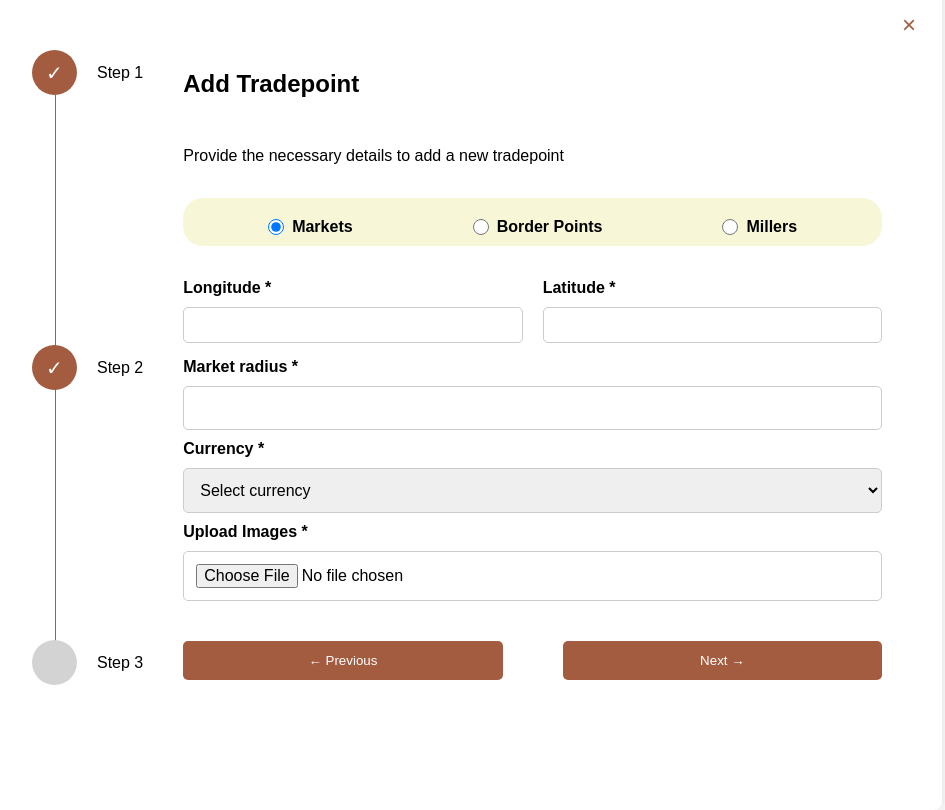
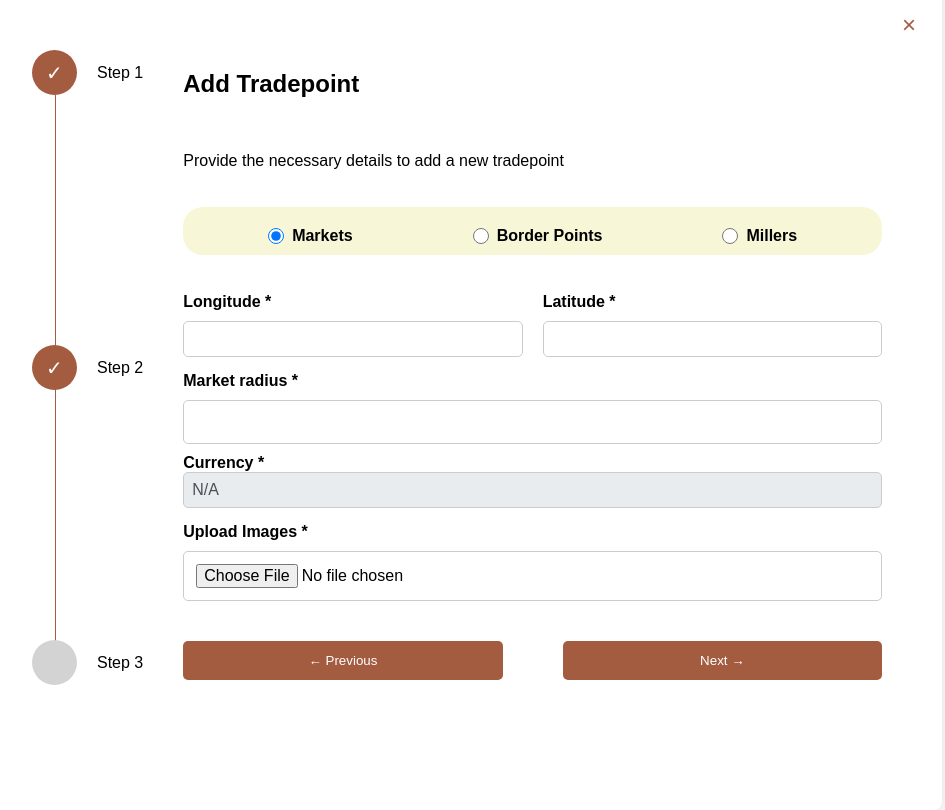
Before and after one commit to SimonAwiti/ratinapp, a PHP site: page /add_market2.php in a window 1280 px wide. Shown: the whole page, without its empty margins (183-1128 px from the left). Run offline with PHP 8.4, Linux system fonts and the light colour scheme; the visitor is signed in with stand-in values (Sample User, id 1).

Commit message:
resolved market selection of currency

```diff
--- a/base/add_market2.php
+++ b/base/add_market2.php
@@ -3,9 +3,31 @@ session_start();
 include '../admin/includes/config.php'; // Include database configuration
 
 // Redirect if session data is missing
-if (!isset($_SESSION['market_name'])) {
+if (!isset($_SESSION['market_name']) || !isset($_SESSION['country'])) {
     header('Location: add_market.php');
     exit;
+}
+
+// Get country from session
+$selected_country = $_SESSION['country'];
+$autofill_currency = '';
+
+// Define a mapping for countries to currencies
+$currency_map = [
+    'Kenya' => 'KES',
+    'Uganda' => 'UGX',
+    'Tanzania' => 'TZS',
+    'Rwanda' => 'RWF',
+    // Add more country-currency mappings as needed
+    // IMPORTANT: Ensure these country names exactly match what's stored in $_SESSION['country']
+];
+
+// Determine the currency to autofill
+if (isset($currency_map[$selected_country])) {
+    $autofill_currency = $currency_map[$selected_country];
+} else {
+    // Fallback if country is not in the map
+    $autofill_currency = 'N/A'; // Or a default currency like 'USD' if preferred
 }
 
 // Handle form submission
@@ -13,7 +35,8 @@ if ($_SERVER["REQUEST_METHOD"] == "POST") {
     $_SESSION['longitude'] = $_POST['longitude'];
     $_SESSION['latitude'] = $_POST['latitude'];
     $_SESSION['radius'] = $_POST['radius'];
-    $_SESSION['currency'] = $_POST['currency'];
+    // Directly use the autofilled currency, as there's no dropdown input for it
+    $_SESSION['currency'] = $autofill_currency;
 
     // Handle Image Upload (Using Commodity Image Handling Approach)
     $image_url = '';
@@ -39,11 +62,6 @@ if ($_SERVER["REQUEST_METHOD"] == "POST") {
     exit;
 }
 ?>
-
-
-
-<!-- Your HTML form would go here -->
-
 
 <!DOCTYPE html>
 <html lang="en">
@@ -226,7 +244,18 @@ if ($_SERVER["REQUEST_METHOD"] == "POST") {
             margin-top: 20px;
             gap: 60px; /* Adds space between the buttons */
         }
-
+        /* Style for the read-only currency text */
+        .currency-display {
+            padding: 8px;
+            border: 1px solid #ccc;
+            border-radius: 5px;
+            background-color: #e9ecef; /* Light grey background for read-only fields */
+            font-size: 1rem;
+            color: #495057;
+            margin-bottom: 15px; /* Match spacing of other form elements */
+            box-sizing: border-box; /* Include padding and border in width */
+            width: 100%; /* Take full width */
+        }
     </style>
 </head>
 <body>
@@ -255,7 +284,6 @@ if ($_SERVER["REQUEST_METHOD"] == "POST") {
                 <label><input type="radio" name="tradepoint"> Millers</label>
             </div>
             <form method="POST" action="add_market2.php" enctype="multipart/form-data">
-                <!-- Longitude & Latitude in one row -->
                 <div class="location-container">
                     <label for="longitude">Longitude *
                         <input type="text" id="longitude" name="longitude" required>
@@ -268,25 +296,17 @@ if ($_SERVER["REQUEST_METHOD"] == "POST") {
                 <label for="radius">Market radius *</label>
                 <input type="text" id="radius" name="radius" required>
 
-                <label for="currency">Currency *</label>
-                <select id="currency" name="currency" required>
-                    <option value="">Select currency</option>
-                    <option value="KES">KES</option>
-                    <option value="TSH">TSH</option>
-                </select>
-
-                <!-- Image Upload Section -->
+                <label>Currency *</label>
+                <div class="currency-display"><?= htmlspecialchars($autofill_currency) ?></div>
                 <label for="imageUpload">Upload Images *</label>
                 <input type="file" id="imageUpload" name="imageUpload" accept="image/*">
 
-                <!-- Progress Bar -->
                 <div class="progress-bar-container">
                     <div class="progress-bar" id="progressBar"></div>
                 </div>
 
-                <!-- Buttons on the same line -->
                 <div class="button-container">
-                    <button type="button" class="next-btn" onclick="window.location.href='addtradepoint.php'">&larr; Previous</button>
+                    <button type="button" class="next-btn" onclick="window.location.href='add_market.php'">&larr; Previous</button>
                     <button type="submit" class="next-btn">Next &rarr;</button>
                 </div>
             </form>
@@ -300,7 +320,10 @@ if ($_SERVER["REQUEST_METHOD"] == "POST") {
             const progressBar = document.getElementById("progressBar");
             const progressContainer = document.querySelector(".progress-bar-container");
 
-            preview.innerHTML = "";
+            // If you want to show image previews, you need a div with id="imagePreview" in your HTML
+            // For example, right after the imageUpload input: <div id="imagePreview"></div>
+            // For now, I'm commenting out the preview related lines if imagePreview doesn't exist
+            // preview.innerHTML = "";
             if (files.length === 0) return;
 
             progressContainer.style.display = "block";
@@ -313,6 +336,8 @@ if ($_SERVER["REQUEST_METHOD"] == "POST") {
                 const reader = new FileReader();
 
                 reader.onload = function(event) {
+                    // If you want image previews, uncomment and ensure #imagePreview exists
+                    /*
                     const imgDiv = document.createElement("div");
                     imgDiv.classList.add("preview-image");
                     imgDiv.innerHTML = `
@@ -320,6 +345,7 @@ if ($_SERVER["REQUEST_METHOD"] == "POST") {
                         <button class="remove-img" onclick="removeImage(this)">✖</button>
                     `;
                     preview.appendChild(imgDiv);
+                    */
 
                     uploaded++;
                     progressBar.style.width = `${(uploaded / total) * 100}%`;
@@ -336,6 +362,11 @@ if ($_SERVER["REQUEST_METHOD"] == "POST") {
         function removeImage(button) {
             button.parentElement.remove();
         }
+
+        // Set previous button href dynamically
+        document.querySelector('.button-container .next-btn:first-child').onclick = function() {
+            window.location.href = 'add_market.php'; // Corrected to add_market.php for step 1
+        };
     </script>
 </body>
 </html>
```
Lines whose indentation alone changed are shown as unchanged.
